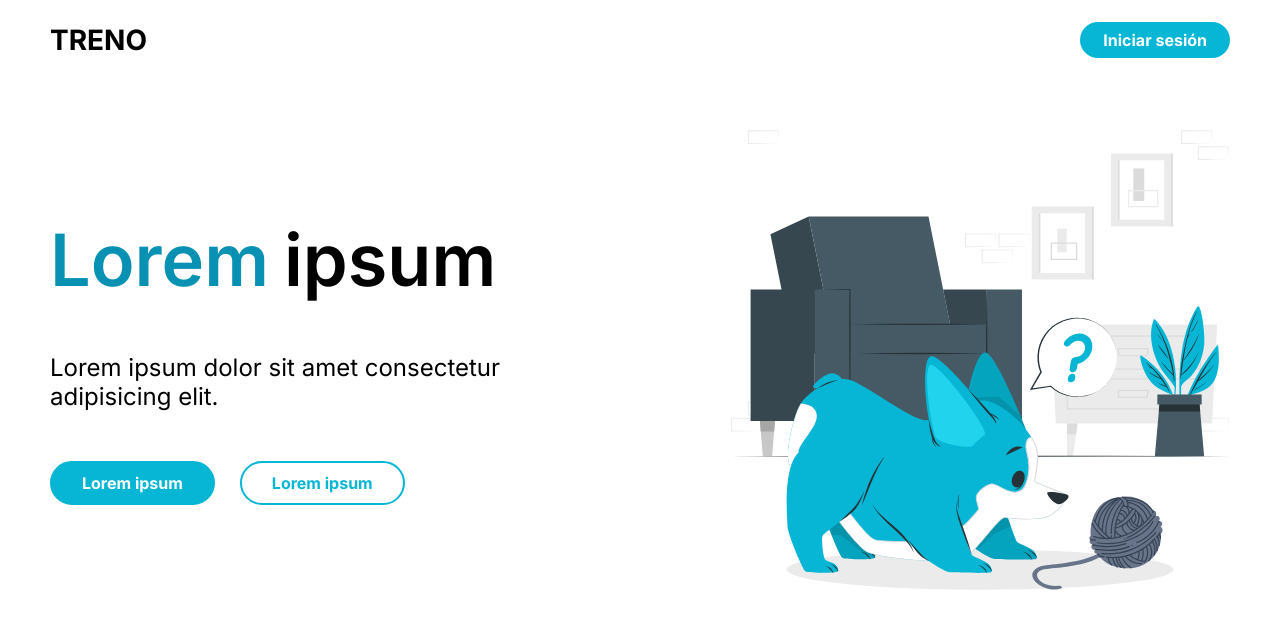
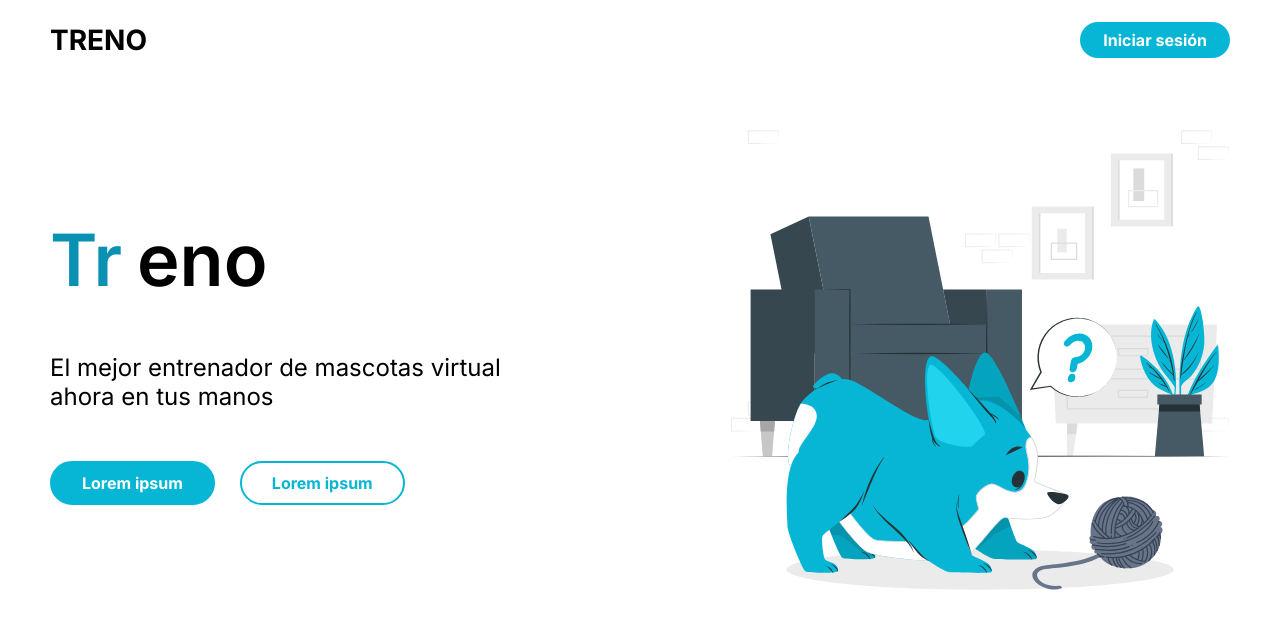
Before and after one commit to RodrigoTeran/Treno, a React (Create React App) app in the folder client/: page / in a window 1280 px wide. Shown: the top 628 px of the page. Built offline with nearby package versions, Linux system fonts and the light colour scheme; no server answers.

Commit message:
fix: lorem ipsum

```diff
--- a/client/src/pages/Dashboard/Body/Room/Room.tsx
+++ b/client/src/pages/Dashboard/Body/Room/Room.tsx
@@ -230,7 +230,7 @@ export const RoomModal: React.FunctionComponent = (): JSX.Element => {
                         {!selectedDevice.state && <DogIcon />}
                     </div>
                     <div className={`${styles.room_stats_right_stat} ${selectedDevice.state && styles.room_stats_right_stat_bad}`}>
-                        60%
+                        0%
                     </div>
                 </div>
             </div>
--- a/client/src/pages/Home/Header/Header.tsx
+++ b/client/src/pages/Home/Header/Header.tsx
@@ -7,10 +7,10 @@ const Header: React.FunctionComponent = (): JSX.Element => {
         <div className={`${styles.header} landing_section`}>
             <div className={styles.header_left}>
                 <div className={styles.header_left_title}>
-                    <span className={styles.header_left_title_cyan}>Lorem</span>
-                    <span>ipsum</span>
+                    <span className={styles.header_left_title_cyan}>Tr</span>
+                    <span>eno</span>
                 </div>
-                <p>Lorem ipsum dolor sit amet consectetur adipisicing elit.</p>
+                <p>El mejor entrenador de mascotas virtual ahora en tus manos</p>
                 <div className={styles.header_left_btns_container}>
                     <Btn attribute='btn-header' text='Lorem ipsum' family="cyan-500" callback={() => { }} />
                     <Btn attribute='btn-header' text='Lorem ipsum' family="light-000" callback={() => { }} />
```
